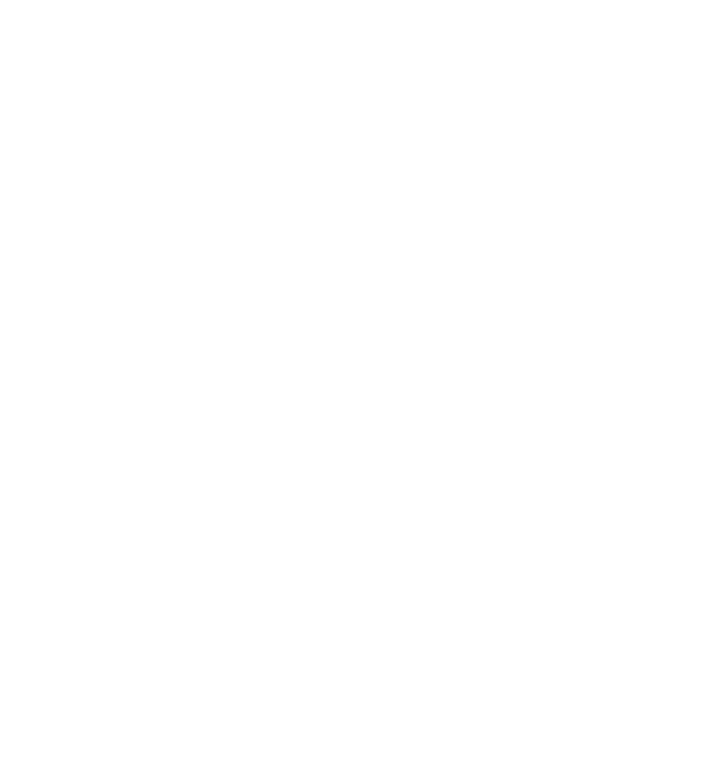
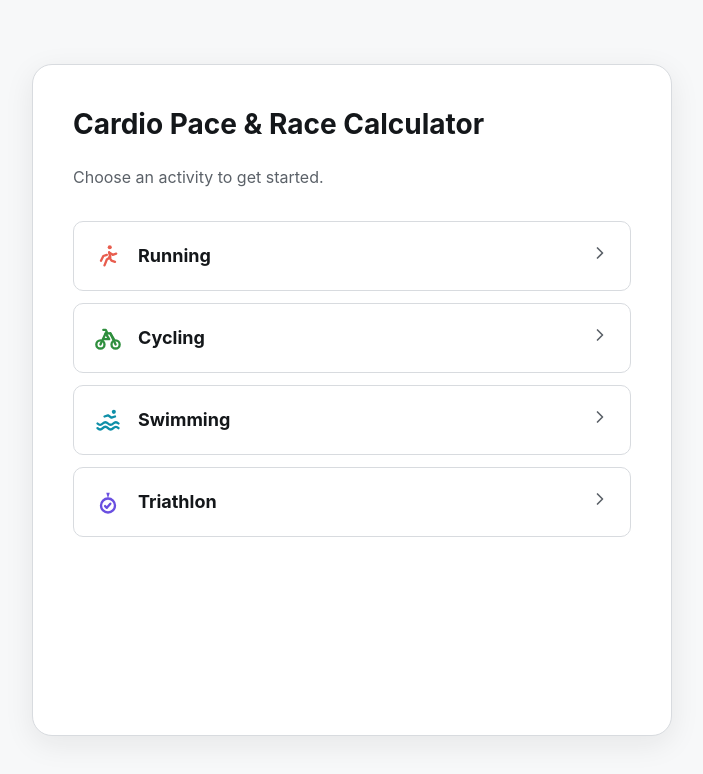
Before and after one commit to daleowen93-sys/cardio-pace-race-calculator, a plain HTML site: page index.html in a window 1280 px wide. Shown: the whole page, without its empty margins (288-991 px from the left). Drawn offline with Linux system fonts and the light colour scheme.

Commit message:
Accessibility & completeness pass: build activity-selection home page, add locale-based default unit detection (Bible Section 12), fix WCAG AA contrast on selected chip text, fix --accent fallback for unscoped pages

```diff
--- a/css/styles.css
+++ b/css/styles.css
@@ -26,6 +26,24 @@
   --accent-swimming: #0E8FA8;
   --accent-triathlon: #6A4FE0;
 
+  /* Text-safe variants, darkened just enough to clear 4.5:1 against a light
+     surface for small text (Section 14: WCAG AA) — the plain accents above read
+     as large/bold text (page titles) or as borders/backgrounds/outlines, where
+     3:1 (or no requirement) applies and the original values already pass; only
+     small accent-coloured text (e.g. a selected chip's label) needs this variant. */
+  --accent-running-text: #C34E42;
+  --accent-cycling-text: #2C863A;
+  --accent-swimming-text: #0D8197;
+  --accent-triathlon-text: #6A4FE0;
+
+  /* Safe fallback for --accent/--accent-text on any page/element that isn't
+     scoped to one of the four .activity-* classes below (e.g. the activity-
+     selection home page) — without this, var(--accent) resolves to nothing
+     there, which silently breaks focus outlines and hover borders site-wide
+     rather than just failing to show a colour. */
+  --accent: var(--text);
+  --accent-text: var(--text-secondary);
+
   /* Typography */
   --font-ui: -apple-system, BlinkMacSystemFont, "Segoe UI", Roboto, Helvetica, Arial, sans-serif;
   --font-mono: ui-monospace, "SF Mono", "Cascadia Mono", "Segoe UI Mono", Consolas, "Liberation Mono", Menlo, monospace;
@@ -49,14 +67,21 @@
     --error: #FF6B5E;
     --warning: #F0B429;
     --shadow-card: 0 8px 30px rgba(0, 0, 0, 0.45);
+
+    /* Lightened for dark mode — same 4.5:1-for-small-text purpose as the light
+       variants above, recomputed against the dark surface. */
+    --accent-running-text: #E85D4E;
+    --accent-cycling-text: #3B964A;
+    --accent-swimming-text: #1391AA;
+    --accent-triathlon-text: #8B76E7;
   }
 }
 
 /* Scope the active accent colour per activity page */
-.activity-running { --accent: var(--accent-running); }
-.activity-cycling { --accent: var(--accent-cycling); }
-.activity-swimming { --accent: var(--accent-swimming); }
-.activity-triathlon { --accent: var(--accent-triathlon); }
+.activity-running { --accent: var(--accent-running); --accent-text: var(--accent-running-text); }
+.activity-cycling { --accent: var(--accent-cycling); --accent-text: var(--accent-cycling-text); }
+.activity-swimming { --accent: var(--accent-swimming); --accent-text: var(--accent-swimming-text); }
+.activity-triathlon { --accent: var(--accent-triathlon); --accent-text: var(--accent-triathlon-text); }
 
 /* --------------------------------------------------------------------------
    2. Reset & base
@@ -298,7 +323,7 @@
 }
 
 .segmented-control-compact .segmented-label {
-  min-height: 36px;
+  min-height: 40px;
   min-width: 44px;
   padding: 6px 10px;
   font-size: 0.8125rem;
@@ -335,7 +360,7 @@
 .chip[aria-pressed="true"] {
   background: color-mix(in srgb, var(--accent) 12%, var(--surface));
   border-color: var(--accent);
-  color: var(--accent);
+  color: var(--accent-text);
 }
 
 .chip-custom {
@@ -511,7 +536,75 @@
 }
 
 /* --------------------------------------------------------------------------
-   11. Accessibility — focus states & reduced motion (Section 14)
+   11. Home page — activity selection (Section 5/18)
+   -------------------------------------------------------------------------- */
+
+.app-title {
+  font-size: 1.75rem;
+  font-weight: 700;
+}
+
+.app-subtitle {
+  margin-top: 6px;
+  color: var(--text-secondary);
+}
+
+.activity-list {
+  display: flex;
+  flex-direction: column;
+  gap: 12px;
+  list-style: none;
+  padding: 0;
+  margin: 0;
+}
+
+.activity-card {
+  display: flex;
+  align-items: center;
+  gap: 16px;
+  padding: 20px;
+  min-height: 44px;
+  background: var(--surface);
+  border: 1px solid var(--border);
+  border-radius: var(--radius-control);
+  text-decoration: none;
+  color: var(--text);
+  transition: border-color var(--transition-fast), transform var(--transition-fast);
+}
+
+.activity-card:hover {
+  border-color: var(--card-accent);
+  transform: translateY(-1px);
+}
+
+.activity-card-icon {
+  display: flex;
+  flex: none;
+  color: var(--card-accent);
+}
+
+.activity-card-icon svg {
+  display: block;
+}
+
+.activity-card-label {
+  flex: 1 1 auto;
+  font-size: 1.125rem;
+  font-weight: 700;
+}
+
+.activity-card-chevron {
+  flex: none;
+  color: var(--text-secondary);
+}
+
+.activity-card-running { --card-accent: var(--accent-running); }
+.activity-card-cycling { --card-accent: var(--accent-cycling); }
+.activity-card-swimming { --card-accent: var(--accent-swimming); }
+.activity-card-triathlon { --card-accent: var(--accent-triathlon); }
+
+/* --------------------------------------------------------------------------
+   12. Accessibility — focus states & reduced motion (Section 14)
    -------------------------------------------------------------------------- */
 
 a:focus-visible,
--- a/index.html
+++ b/index.html
@@ -0,0 +1,96 @@
+<!DOCTYPE html>
+<html lang="en">
+<head>
+  <meta charset="UTF-8">
+  <meta name="viewport" content="width=device-width, initial-scale=1">
+  <title>Cardio Pace &amp; Race Calculator</title>
+  <link rel="stylesheet" href="css/styles.css">
+</head>
+<body>
+  <div class="page">
+    <header class="page-header">
+      <h1 class="app-title">Cardio Pace &amp; Race Calculator</h1>
+      <p class="app-subtitle">Choose an activity to get started.</p>
+    </header>
+
+    <nav aria-label="Choose an activity">
+      <ul class="activity-list">
+        <li>
+          <a class="activity-card activity-card-running" href="running/index.html">
+            <span class="activity-card-icon" aria-hidden="true">
+              <svg viewBox="0 0 24 24" width="28" height="28" fill="none" stroke="currentColor" stroke-width="2" stroke-linecap="round" stroke-linejoin="round">
+                <circle cx="13.5" cy="4.5" r="1.75" fill="currentColor" stroke="none"/>
+                <path d="M9 20l2-5 3-2-1-4"/>
+                <path d="M13 9l3 2 3-1"/>
+                <path d="M11 11l-3 1-2 4"/>
+                <path d="M13 13l2 3 3 1"/>
+              </svg>
+            </span>
+            <span class="activity-card-label">Running</span>
+            <span class="activity-card-chevron" aria-hidden="true">
+              <svg viewBox="0 0 24 24" width="20" height="20" fill="none" stroke="currentColor" stroke-width="2" stroke-linecap="round" stroke-linejoin="round">
+                <path d="M9 6l6 6-6 6"/>
+              </svg>
+            </span>
+          </a>
+        </li>
+        <li>
+          <a class="activity-card activity-card-cycling" href="cycling/index.html">
+            <span class="activity-card-icon" aria-hidden="true">
+              <svg viewBox="0 0 24 24" width="28" height="28" fill="none" stroke="currentColor" stroke-width="2" stroke-linecap="round" stroke-linejoin="round">
+                <circle cx="5.5" cy="17.5" r="3.5"/>
+                <circle cx="18.5" cy="17.5" r="3.5"/>
+                <path d="M5.5 17.5L10 8h4l3 5"/>
+                <path d="M10 8l3 5H8.5"/>
+                <path d="M14 8l4.5 9.5"/>
+                <path d="M8 5h2l1.5 3"/>
+              </svg>
+            </span>
+            <span class="activity-card-label">Cycling</span>
+            <span class="activity-card-chevron" aria-hidden="true">
+              <svg viewBox="0 0 24 24" width="20" height="20" fill="none" stroke="currentColor" stroke-width="2" stroke-linecap="round" stroke-linejoin="round">
+                <path d="M9 6l6 6-6 6"/>
+              </svg>
+            </span>
+          </a>
+        </li>
+        <li>
+          <a class="activity-card activity-card-swimming" href="swimming/index.html">
+            <span class="activity-card-icon" aria-hidden="true">
+              <svg viewBox="0 0 24 24" width="28" height="28" fill="none" stroke="currentColor" stroke-width="2" stroke-linecap="round" stroke-linejoin="round">
+                <circle cx="17" cy="5" r="1.75" fill="currentColor" stroke="none"/>
+                <path d="M9 9l3-1 3 2 3-1"/>
+                <path d="M3 15c1.5 1.5 3 1.5 4.5 0s3-1.5 4.5 0 3 1.5 4.5 0 3-1.5 4.5 0"/>
+                <path d="M3 19c1.5 1.5 3 1.5 4.5 0s3-1.5 4.5 0 3 1.5 4.5 0 3-1.5 4.5 0"/>
+              </svg>
+            </span>
+            <span class="activity-card-label">Swimming</span>
+            <span class="activity-card-chevron" aria-hidden="true">
+              <svg viewBox="0 0 24 24" width="20" height="20" fill="none" stroke="currentColor" stroke-width="2" stroke-linecap="round" stroke-linejoin="round">
+                <path d="M9 6l6 6-6 6"/>
+              </svg>
+            </span>
+          </a>
+        </li>
+        <li>
+          <a class="activity-card activity-card-triathlon" href="triathlon/index.html">
+            <span class="activity-card-icon" aria-hidden="true">
+              <svg viewBox="0 0 24 24" width="28" height="28" fill="none" stroke="currentColor" stroke-width="2" stroke-linecap="round" stroke-linejoin="round">
+                <path d="M12 9l1.5-5h-3z" fill="currentColor" stroke="none"/>
+                <circle cx="12" cy="15" r="6"/>
+                <path d="M9.5 15.5l1.5 1.5 3-3.5"/>
+              </svg>
+            </span>
+            <span class="activity-card-label">Triathlon</span>
+            <span class="activity-card-chevron" aria-hidden="true">
+              <svg viewBox="0 0 24 24" width="20" height="20" fill="none" stroke="currentColor" stroke-width="2" stroke-linecap="round" stroke-linejoin="round">
+                <path d="M9 6l6 6-6 6"/>
+              </svg>
+            </span>
+          </a>
+        </li>
+      </ul>
+    </nav>
+  </div>
+</body>
+</html>
```
Also changed, not shown: js/ui/cycling-ui.js (+15 -3 lines), js/ui/running-ui.js (+14 -2 lines), js/ui/swimming-ui.js (+14 -2 lines), js/ui/triathlon-ui.js (+10 -0 lines), js/ui/unitPreference.js (added, +14 -0 lines).
